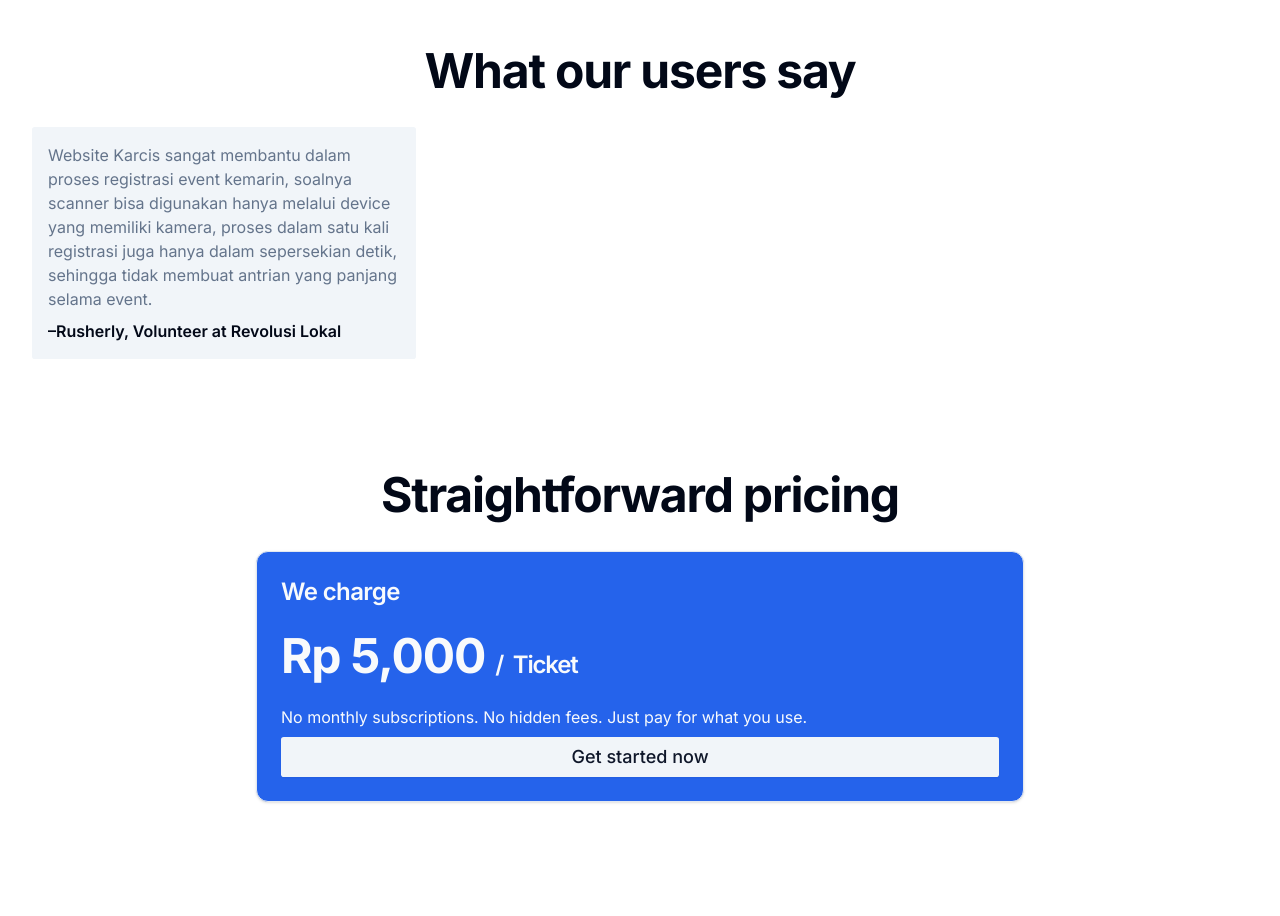
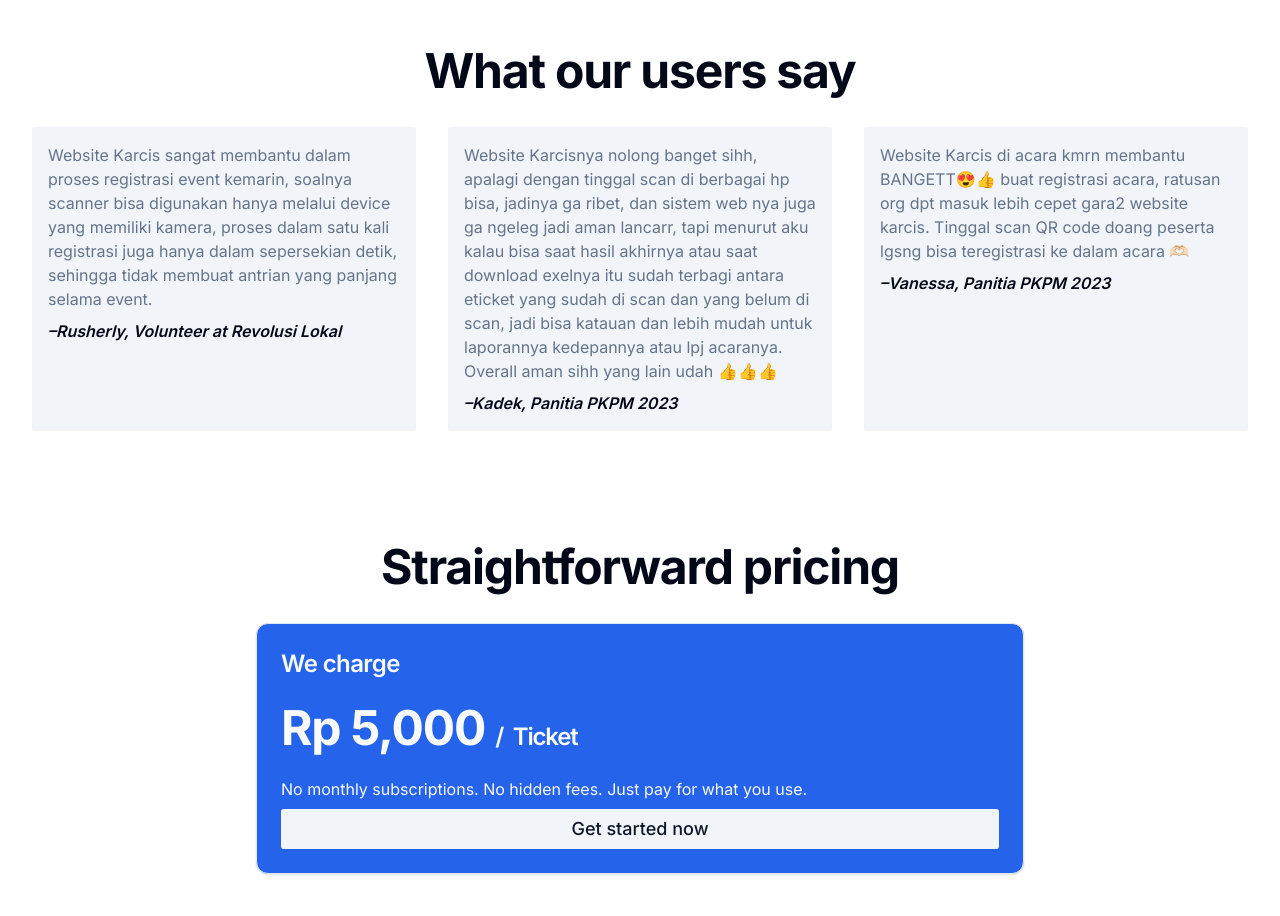
Before and after one commit to karcis-id/karcis, a Next.js app: page / in a window 1280 px wide. Shown: the part 2040-2956 px from the top of the page. Built offline with nearby package versions, Linux system fonts and the light colour scheme; a web font is replaced by a local one.

Commit message:
feat: add more testimonials

```diff
--- a/src/app/(public)/constants.ts
+++ b/src/app/(public)/constants.ts
@@ -31,6 +31,16 @@
     content:
       "Website Karcis sangat membantu dalam proses registrasi event kemarin, soalnya scanner bisa digunakan hanya melalui device yang memiliki kamera, proses dalam satu kali registrasi juga hanya dalam sepersekian detik, sehingga tidak membuat antrian yang panjang selama event.",
   },
+  {
+    author: "Kadek, Panitia PKPM 2023",
+    content:
+      "Website Karcisnya nolong banget sihh, apalagi dengan tinggal scan di berbagai hp bisa, jadinya ga ribet, dan sistem web nya juga ga ngeleg jadi aman lancarr, tapi menurut aku kalau bisa saat hasil akhirnya atau saat download exelnya itu sudah terbagi antara eticket yang sudah di scan dan yang belum di scan, jadi bisa katauan dan lebih mudah untuk laporannya kedepannya atau lpj acaranya. Overall aman sihh yang lain udah 👍👍👍",
+  },
+  {
+    author: "Vanessa, Panitia PKPM 2023",
+    content:
+      "Website Karcis di acara kmrn membantu BANGETT😍👍 buat registrasi acara, ratusan org dpt masuk lebih cepet gara2 website karcis. Tinggal scan QR code doang peserta lgsng bisa teregistrasi ke dalam acara 🫶🏻",
+  },
 ]
 
 export const FAQS = [
--- a/src/app/(public)/page.tsx
+++ b/src/app/(public)/page.tsx
@@ -91,7 +91,9 @@
           {TESTIMONIALS.map((t, i) => (
             <div key={i} className="bg-muted text-muted-foreground p-4 rounded-md space-y-2">
               <p>{t.content}</p>
-              <p className="text-foreground font-semibold">–{t.author}</p>
+              <p className="text-foreground font-semibold">
+                <em>–{t.author}</em>
+              </p>
             </div>
           ))}
         </div>
```
